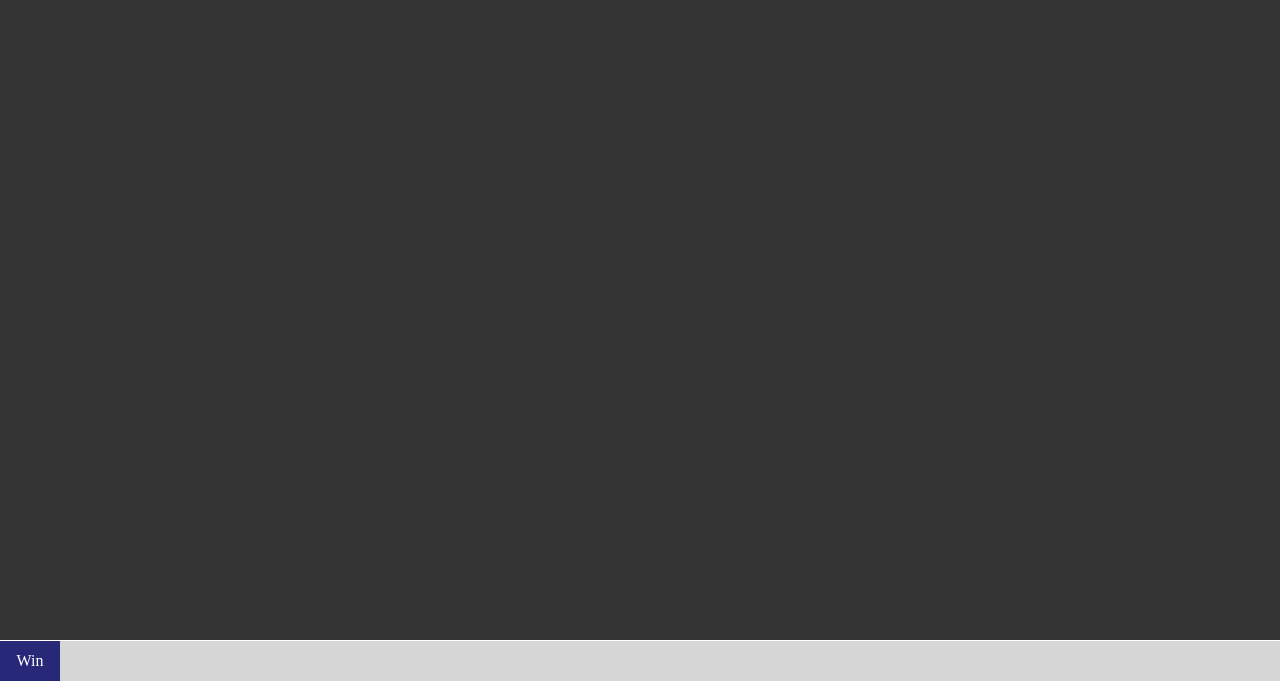
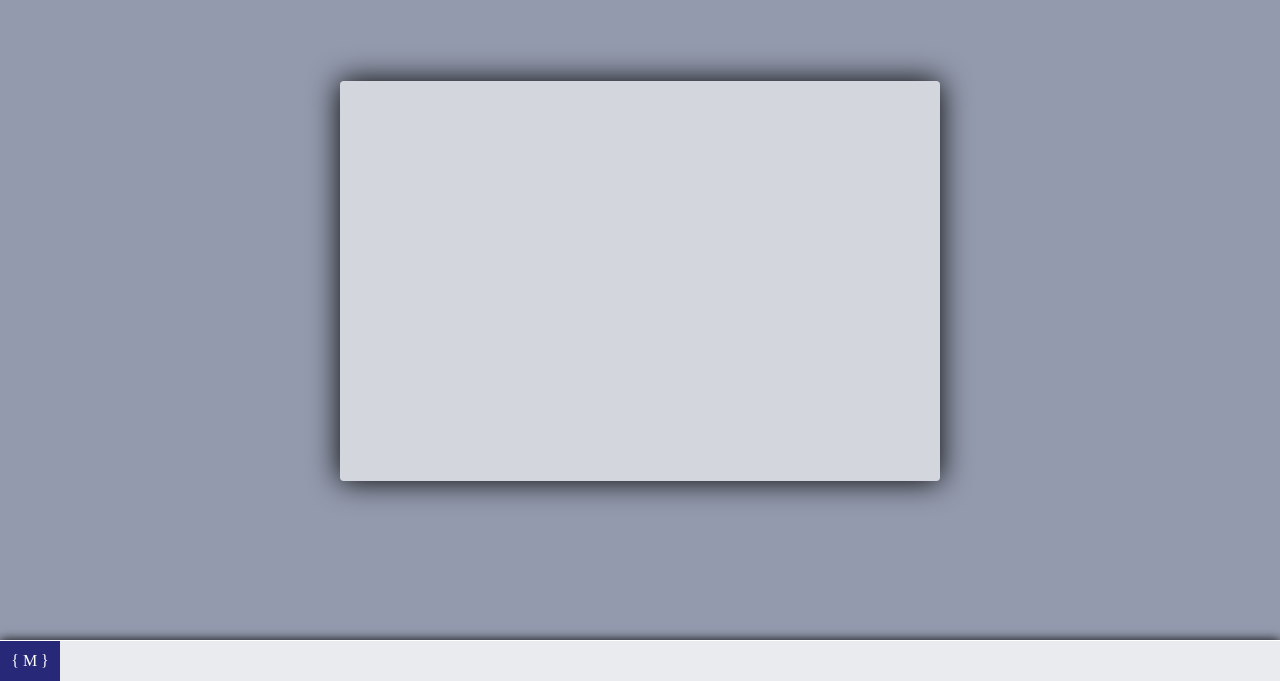
Before and after one commit to CRONWMMM/DesktopApp, a website: page index.html in a window 1280 px wide. Shown: the part 119-800 px from the top of the page. Drawn offline with Linux system fonts and the light colour scheme.

Commit message:
window窗口样式编写

```diff
--- a/index.html
+++ b/index.html
@@ -6,11 +6,17 @@
 	<link rel="stylesheet" href="static/css/common/common.css">
 	<link rel="stylesheet" href="static/css/common/utils.css">
 	<link rel="stylesheet" href="static/css/skins/style1/style1.css">
-	<link rel="stylesheet" href="static/css/footer.css">
+
+	<!-- window -->
+	<link rel="stylesheet" href="static/css/window.css">
+	<!-- taskBar -->
+	<link rel="stylesheet" href="static/css/taskBar.css">
 </head>
 <body>
-	<footer class="fix-bottom clearFloat">
-		<span id="win" class="float-l text-c">Win</span>
-	</footer>
+	<div class="taskBar fix-bottom clearFloat">
+		<span id="start" class="float-l text-c">{ M }</span>
+	</div>
+	<!-- windows -->
+	<div class="window"></div>
 </body>
 </html>
--- a/static/css/common/common.css
+++ b/static/css/common/common.css
@@ -2,7 +2,10 @@ html,body{width: 100%;height: 100%;}
 body{
 	position: relative;
 	margin: 0;
-	background-color: #333;
+	background-color: #939aad;
+}
+div{
+	position: absolute;
 }
 span{
 	display: inline-block;
--- a/static/css/footer.css
+++ b/static/css/taskBar.css
@@ -1,4 +1,4 @@
-footer{
+.taskBar{
 	left: 0;
 	right: 0;
 
@@ -6,9 +6,11 @@ footer{
 	line-height: 40px;
 	background-color: rgba(255,255,255,0.8);
 	border-top: 1px solid #fff;
+
+	box-shadow: 0px 0px 10px #000;
 }
-/*win*/
-#win{
+/*start*/
+#start{
 	width: 60px;
 	height: 100%;
 	line-height: inherit;
--- /dev/null
+++ b/static/css/window.css
@@ -0,0 +1,12 @@
+.window{
+	display: block;
+	width: 600px;
+	height: 400px;
+	margin-left: -300px;
+	margin-top: -200px;
+	top: 50%;
+	left: 50%;
+	border-radius: 4px;
+	box-shadow: 0 0 30px #000;
+	background-color: rgba(255,255,255,0.6);
+}
```
